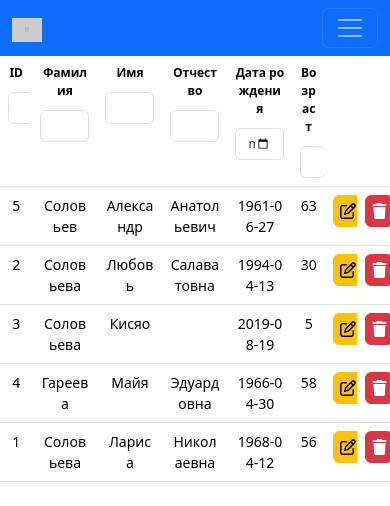
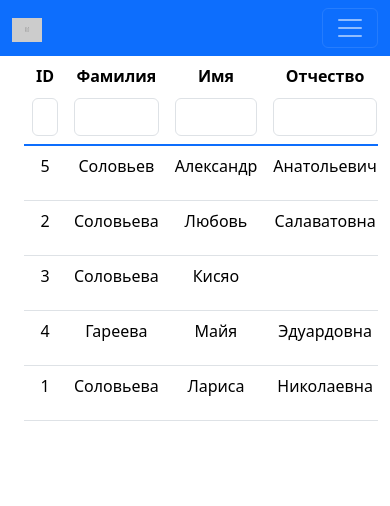
Before and after one commit to SLiubovS/vue-project-ts, a Vue app: page / in a window 390 px wide. Shown: the top 506 px of the page. Built offline with nearby package versions, Linux system fonts and the light colour scheme.

Commit message:
настроила адаптивность в Users.vue

```diff
--- a/src/components/Users.vue
+++ b/src/components/Users.vue
@@ -246,174 +246,104 @@ function searchByInputAge() {
 </script>
 
 <template>
-  <!-- <div class="row">
-    <div class="col"> -->
-    <table class="table table-hover table__tbody_align">
+
+  <div class="container table-responsive-lg">
+    <table class="table table-hover table-responsive-lg">
       <thead>
-        <tr class="row row-cols-12 justify-content-md-center">
-          <th class="col-1">
-            <div @click="sortById" class="table__div_padding table_align table__th_size">ID</div>
+        <tr scope="row">
+          <th scope="col-2" class="table__input_size">
+            <div @click="sortById" class="table__div_padding table_align">ID</div>
             <div>
-              <input class="table__inputId_size form-control  table__th_size" type="number" v-model="inputId" @input="searchByInputId">
+              <input class="form-control" type="number" size="14.5ch" v-model="inputId" @input="searchByInputId">
             </div>
           </th>
-          <th class="col-2">
-            <div @click="sortByLastName" class="table__div_padding table_align table__th_size">Фамилия</div>
+          <th scope="col-2">
+            <div @click="sortByLastName" class="table__div_padding table_align">Фамилия</div>
             <div>
-              <input class="form-control table__th_size" type="text" size="10" oninput="this.size=Math.max(this.value.length, 10)" v-model="inputLastName"
+              <input class="form-control" type="text" size="10" oninput="this.size=Math.max(this.value.length, 10)" v-model="inputLastName"
                 @input="searchByInputLastName">
             </div>
           </th>
-          <th class="col-2">
-            <div @click="sortByFirstName" class="table__div_padding table_align table__th_size">Имя</div>
+          <th scope="col-2">
+            <div @click="sortByFirstName" class="table__div_padding table_align">Имя</div>
             <div>
-              <input class="form-control table__th_size" type="text" size="10" oninput="this.size=Math.max(this.value.length, 10)" v-model="inputFirstName"
+              <input class="form-control" type="text" size="10" oninput="this.size=Math.max(this.value.length, 10)" v-model="inputFirstName"
                 @input="searchByInputFirstName">
             </div>
           </th>
-          <th class="col-2">
-            <div @click="sortBySurName" class="table__div_padding table_align table__th_size">Отчество</div>
+          <th scope="col-2">
+            <div @click="sortBySurName" class="table__div_padding table_align">Отчество</div>
             <div>
-              <input class="form-control table__th_size" type="text" size="10" oninput="this.size=Math.max(this.value.length, 10)" v-model="inputSurName"
+              <input class="form-control" type="text" size="10" oninput="this.size=Math.max(this.value.length, 10)" v-model="inputSurName"
                 @input="searchByInputSurName">
             </div>
           </th>
 
-          <th class="col-2">
-            <div @click="sortByBirthday" class="table__div_padding table_align table__th_size">Дата рождения</div>
+          <th scope="col-2" class="table__input_size">
+            <div @click="sortByBirthday" class="table__div_padding table_align">Дата рождения</div>
             <div>
-              <input class="table__inputDate_size form-control table__th_size" type="date" v-model="inputBirthday"
+              <input class="form-control" type="date" v-model="inputBirthday"
                 @input="searchByInputBirthday">
             </div>
           </th>
-          <th class="col-1">
-            <div @click="sortByAge" class="table__div_padding table_align table__th_size">Возраст</div>
+          <th scope="col-1"  class="table__input_size">
+            <div @click="sortByAge" class="table__div_padding table_align">Возраст</div>
             <div>
-              <input class="table__inputAge_size form-control table__th_size" type="number" v-model="inputAge" @input="searchByInputAge">
+              <input class="form-control" type="number" v-model="inputAge" @input="searchByInputAge">
             </div>
           </th>
-          <th class="col-1"></th>
-          <th class="col-1"></th>
+          <th scope="col-1"></th>
+          <th scope="col-1"></th>
         </tr>
       </thead>
 
-      <tbody>
-        <tr class="row row-cols-12 justify-content-md-center table__tr_size" v-for="user in users" :key="user.id">
-          <td class=" col-1 table_align  table__tr_size">
+      <tbody class="table-group-divider">
+        <tr scope="row" v-for="user in users" :key="user.id">
+          <td class="table_align" scope="col-1">
             {{ user.id }}
           </td>
-          <td class="col-2 table_align  table__tr_size">
+          <td class="table_align" scope="col-2">
             {{ user.lastName }}
           </td>
-          <td class="col-2 table_align  table__tr_size">
+          <td class="table_align" scope="col-2">
             {{ user.firstName }}
           </td>
-          <td class="col-2 table_align  table__tr_size">
+          <td class="table_align" scope="col-2">
             {{ user.surName }}
           </td>
 
-          <td class="col-2 table_align  table__tr_size">
+          <td class="table_align" scope="col-2">
             {{ user.birthday.toISOString().split("T")[0] }}
           </td>
-          <td class="col-1 table_align  table__tr_size">
+          <td class="table_align" scope="col-1">
             {{ user.age }}
           </td>
-          <td class="col-1 table_align">
-            <button type="button" class="btn btn-warning table__button_size" @click="goToEdit(user.id)">
+          <td class="table_align" scope="col-1">
+            <button type="button" class="btn btn-warning" @click="goToEdit(user.id)">
               <i class="fa-regular fa-pen-to-square"></i>
             </button>
           </td>
-          <td class="col-1 table_align">
-            <button type="button" class="btn btn-danger table__button_size" @click="userDelete(user.id)">
+          <td class="table_align" scope="col-1">
+            <button type="button" class="btn btn-danger" @click="userDelete(user.id)">
               <i class="fa-solid fa-trash"></i>
             </button>
           </td>
         </tr>
       </tbody>
     </table>
-  <!-- </div>
-</div> -->
+</div>
+
 </template>
 
 <style scoped>
 
-.table__th_size,
-.table__tr_size {
-  word-break: break-all;
-}
-
-@media (min-width: 0) and (max-width: 767px) {
-
-  .table__th_size {
-font-size: 12px;
-}
-  .table__tr_size {
-font-size: 14px;
-}
-  .table__button_size {
-padding: 3px 6px;
-  }
-}
-
-@media (min-width: 768) and (max-width: 991px) {
-
-.table__th_size {
-font-size: 14px;
-}
-.table__tr_size {
-font-size: 15px;
-}
-.table__button_size {
-padding: 4px 9px;
-}
-}
-
-/* @media (min-width: 577px) and (max-width: 768px) {
-
-.table__th_size {
-font-size: 13px;
-word-break: break-all;
-font-weight: normal;
-}
-.table__tr_size {
-font-size: 15px;
-word-break: break-all;
-}
-.table__button_size {
-padding: 5px 7px;
-}
-} */
-
-
-
-/* .table__button_size {
-  font-size: 1.5rem;
-
-  padding: 2px;
-  margin: 0;
-} */
-
-/* } */
-
-/* .table {
-  margin-left: auto;
-  margin-right: auto;
-
-  border-spacing: 1px;
-}
-*/
-
-/* .table__inputId_size {
-  width: 8ch;
-}
-
-.table__inputDate_size {
+.table__input_size {
   width: 14.5ch;
 }
 
-.table__inputAge_size {
-  width: 7.5ch;
-}  */
+.table-group-divider {
+  border-top-color: #0d6efd;
+}
 
 .table_align {
   text-align: center;
```
